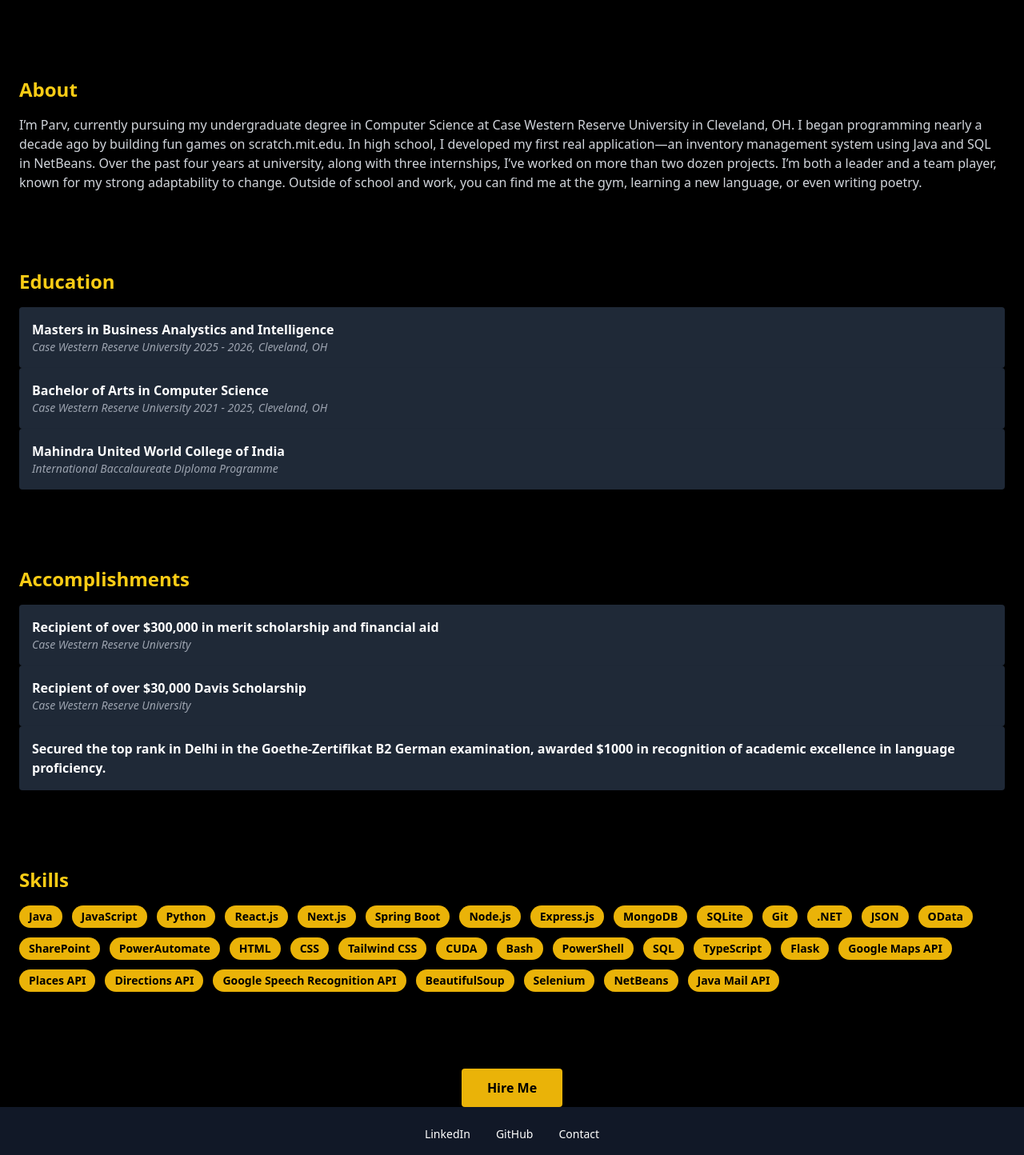
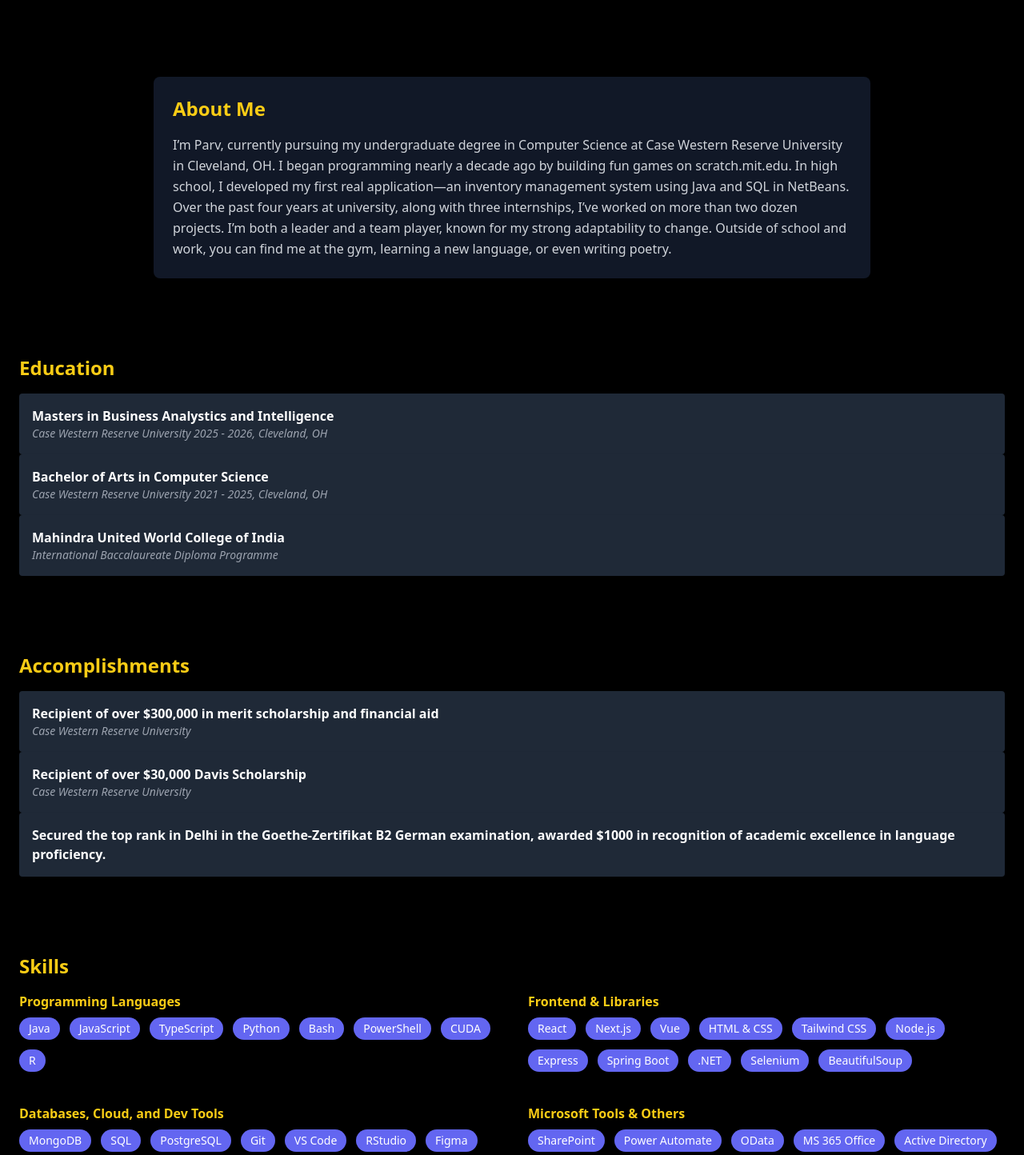
Before and after one commit to Codegrammer2002/www.parvbhardwaj.com, a React (Create React App) app in the folder frontend/: page /about in a window 1280 px wide. Shown: the part 80-1524 px from the top of the page at 80% size. Built offline with nearby package versions, Linux system fonts and the light colour scheme.

Commit message:
Changed skills and work experience

```diff
--- a/frontend/src/components/Skills/Skills.jsx
+++ b/frontend/src/components/Skills/Skills.jsx
@@ -1,23 +1,35 @@
-const skills = [
-  "Java", "JavaScript", "Python", "React.js", "Next.js", "Spring Boot",
-  "Node.js", "Express.js", "MongoDB", "SQLite", "Git", ".NET",
-  "JSON", "OData", "SharePoint", "PowerAutomate", "HTML", "CSS",
-  "Tailwind CSS", "CUDA", "Bash", "PowerShell", "SQL", "TypeScript",
-  "Flask", "Google Maps API", "Places API", "Directions API",
-  "Google Speech Recognition API", "BeautifulSoup", "Selenium",
-  "NetBeans", "Java Mail API"
-];
+const skillCategories = {
+  "Programming Languages": [
+    "Java", "JavaScript", "TypeScript", "Python", "Bash", "PowerShell", "CUDA", "R"
+  ],
+  "Frontend & Libraries": [
+    "React", "Next.js", "Vue", "HTML & CSS", "Tailwind CSS", "Node.js", "Express", "Spring Boot", ".NET", "Selenium", "BeautifulSoup"
+  ],
+  "Databases, Cloud, and Dev Tools": [
+    "MongoDB", "SQL", "PostgreSQL", "Git", "VS Code", "RStudio", "Figma", "LaTeX", "GitHub"
+  ],
+  "Microsoft Tools & Others": [
+    "SharePoint", "Power Automate", "OData", "MS 365 Office", "Active Directory", "Adobe", "G Suite"
+  ]
+};
 
 const Skills = () => {
   return (
+    <div className="grid md:grid-cols-2 gap-10">
+      {Object.entries(skillCategories).map(([category, skills]) => (
+        <div key={category}>
+          <h3 className="text-yellow-400 font-semibold mb-2">{category}</h3>
           <div className="flex flex-wrap gap-3">
             {skills.map((skill, index) => (
               <span
                 key={index}
-          className="bg-yellow-500 text-black px-3 py-1 rounded-full text-sm font-semibold"
+                className="bg-indigo-500 text-white px-3 py-1 rounded-full text-sm font-medium"
               >
                 {skill}
               </span>
+            ))}
+          </div>
+        </div>
       ))}
     </div>
   );
--- a/frontend/src/components/WorkExperience/WorkExperience.jsx
+++ b/frontend/src/components/WorkExperience/WorkExperience.jsx
@@ -32,14 +32,14 @@
 
 const WorkExperience = () => (
   <section>
-    <h2 className="text-yellow-400 text-2xl font-bold mb-4">Work Experience</h2>
-    <div className="space-y-6">
+    <h2 className="text-yellow-400 text-2xl font-bold mb-6">Work Experience</h2>
+    <div className="grid gap-6 md:grid-cols-2">
       {experiences.map((exp, idx) => (
-        <div key={idx} className="bg-gray-800 p-4 rounded shadow-md">
-          <h3 className="text-white font-semibold">{exp.role} – <span className="text-yellow-400">{exp.company}</span></h3>
-          <p className="text-sm text-gray-400 italic">{exp.duration}</p>
-          <p className="text-sm text-gray-400 italic">{exp.location}</p>
-          <p className="text-gray-300 mt-2">{exp.description}</p>
+        <div key={idx} className="bg-gray-800 p-5 rounded-lg shadow-md hover:shadow-indigo-500 transition">
+          <h3 className="text-white text-lg font-semibold mb-1">{exp.role}</h3>
+          <p className="text-sm text-gray-400">{exp.company} – {exp.location}</p>
+          <p className="text-sm text-gray-400 italic mb-2">{exp.duration}</p>
+          <p className="text-gray-300 text-sm">{exp.description}</p>
         </div>
       ))}
     </div>
--- a/frontend/src/pages/About/About.jsx
+++ b/frontend/src/pages/About/About.jsx
@@ -7,11 +7,14 @@
     <div className="bg-black text-white min-h-screen pt-24 px-6 space-y-24">
 
       {/* General Info + Education */}
-      <section>
-        <h2 className="text-yellow-400 text-2xl font-bold mb-4">About</h2>
-        <p className="text-gray-300">I’m Parv, currently pursuing my undergraduate degree in Computer Science at Case Western Reserve University in Cleveland, OH. I began programming nearly a decade ago by building fun games on scratch.mit.edu. In high school, I developed my first real application—an inventory management system using Java and SQL in NetBeans.
-Over the past four years at university, along with three internships, I’ve worked on more than two dozen projects. I’m both a leader and a team player, known for my strong adaptability to change. Outside of school and work, you can find me at the gym, learning a new language, or even writing poetry.   </p>
-      </section>
+
+  <section className="bg-gray-900 p-6 rounded-lg shadow-md max-w-4xl mx-auto">
+  <h2 className="text-yellow-400 text-2xl font-bold mb-4">About Me</h2>
+  <p className="text-gray-300 leading-relaxed">
+ I’m Parv, currently pursuing my undergraduate degree in Computer Science at Case Western Reserve University in Cleveland, OH. I began programming nearly a decade ago by building fun games on scratch.mit.edu. In high school, I developed my first real application—an inventory management system using Java and SQL in NetBeans.
+Over the past four years at university, along with three internships, I’ve worked on more than two dozen projects. I’m both a leader and a team player, known for my strong adaptability to change. Outside of school and work, you can find me at the gym, learning a new language, or even writing poetry.
+</p>
+</section>
        <section>
         <Education />
 
--- a/frontend/src/pages/Home/Home.jsx
+++ b/frontend/src/pages/Home/Home.jsx
@@ -32,9 +32,15 @@
             className="rounded-lg w-60 h-60 object-cover border-4 border-yellow-500 shadow-lg"
           />
         </div>
+        <div className="mt-12 text-center max-w-2xl text-gray-300">
+        <p>
+            I’m a fullstack web developer with a passion for building responsive and engaging websites.
+            Skilled in React, TailwindCSS, and backend tech, I focus on clean design and great user experience.
+        </p>
+</div>
       </section>
 
-      <AboutPreview />
+
     </>
   );
 };
```
Lines whose indentation alone changed are shown as unchanged.
